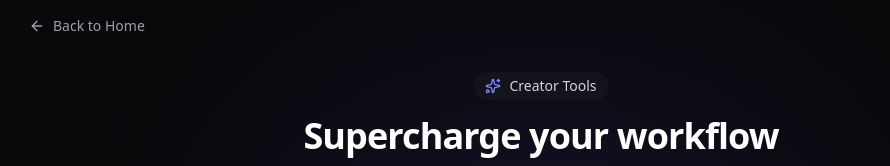
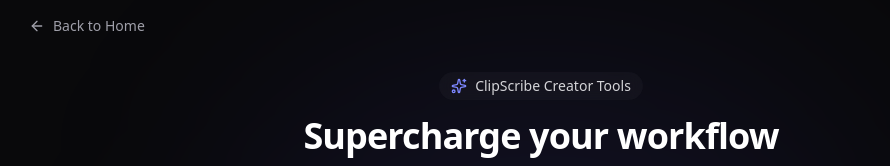
Before and after one commit to JonathandelaSen/local-audio-transcriber, a Next.js app: page /creator in a window 1280 px wide. Shown: the top 166 px of the page, without its empty margins (99-989 px from the left). Built offline with nearby package versions, Linux system fonts and the light colour scheme.

Commit message:
feat: rename

```diff
--- a/package.json
+++ b/package.json
@@ -1,5 +1,5 @@
 {
-  "name": "audio-transcriber",
+  "name": "clipscribe",
   "version": "0.1.0",
   "private": true,
   "scripts": {
--- a/src/app/creator/page.tsx
+++ b/src/app/creator/page.tsx
@@ -52,7 +52,7 @@ export default function CreatorPage() {
           <div className="inline-flex items-center gap-2 px-3 py-1 rounded-full border border-white/10 bg-white/[0.03] text-sm text-zinc-300 backdrop-blur-sm relative overflow-hidden">
             <div className="absolute inset-0 bg-gradient-to-r from-indigo-500/10 to-purple-500/10" />
             <Sparkles className="w-4 h-4 text-indigo-400" />
-            <span className="relative z-10 font-medium">Creator Tools</span>
+            <span className="relative z-10 font-medium">ClipScribe Creator Tools</span>
           </div>
 
           <h1 className="text-4xl sm:text-5xl lg:text-6xl font-bold tracking-tight text-white">
--- a/src/app/layout.tsx
+++ b/src/app/layout.tsx
@@ -18,7 +18,7 @@ const inter = Inter({
 });
 
 export const metadata: Metadata = {
-  title: "Media Transcript Studio",
+  title: "ClipScribe",
   description: "Private browser-native transcription, subtitle versioning, and creator tools for audio and video.",
 };
 
--- a/src/app/page.tsx
+++ b/src/app/page.tsx
@@ -146,7 +146,7 @@ export default function Home() {
           </div>
           <div className="inline-flex items-center gap-2 rounded-full border border-orange-300/20 bg-gradient-to-r from-orange-400/10 to-cyan-400/10 px-4 py-1.5 text-xs uppercase tracking-[0.22em] text-orange-100/80 shadow-[0_0_24px_rgba(249,115,22,0.12)]">
             <Clapperboard className="w-3.5 h-3.5" />
-            Media In, Assets Out
+            ClipScribe
           </div>
           <h1 className="text-5xl md:text-7xl lg:text-8xl font-black tracking-tight leading-[0.92]">
             <span className="block text-transparent bg-clip-text bg-gradient-to-r from-white via-zinc-100 to-zinc-400 drop-shadow-[0_0_24px_rgba(255,255,255,0.18)]">
```
Also changed, not shown: 2 other files (tests, documents, lock files or other folders).
